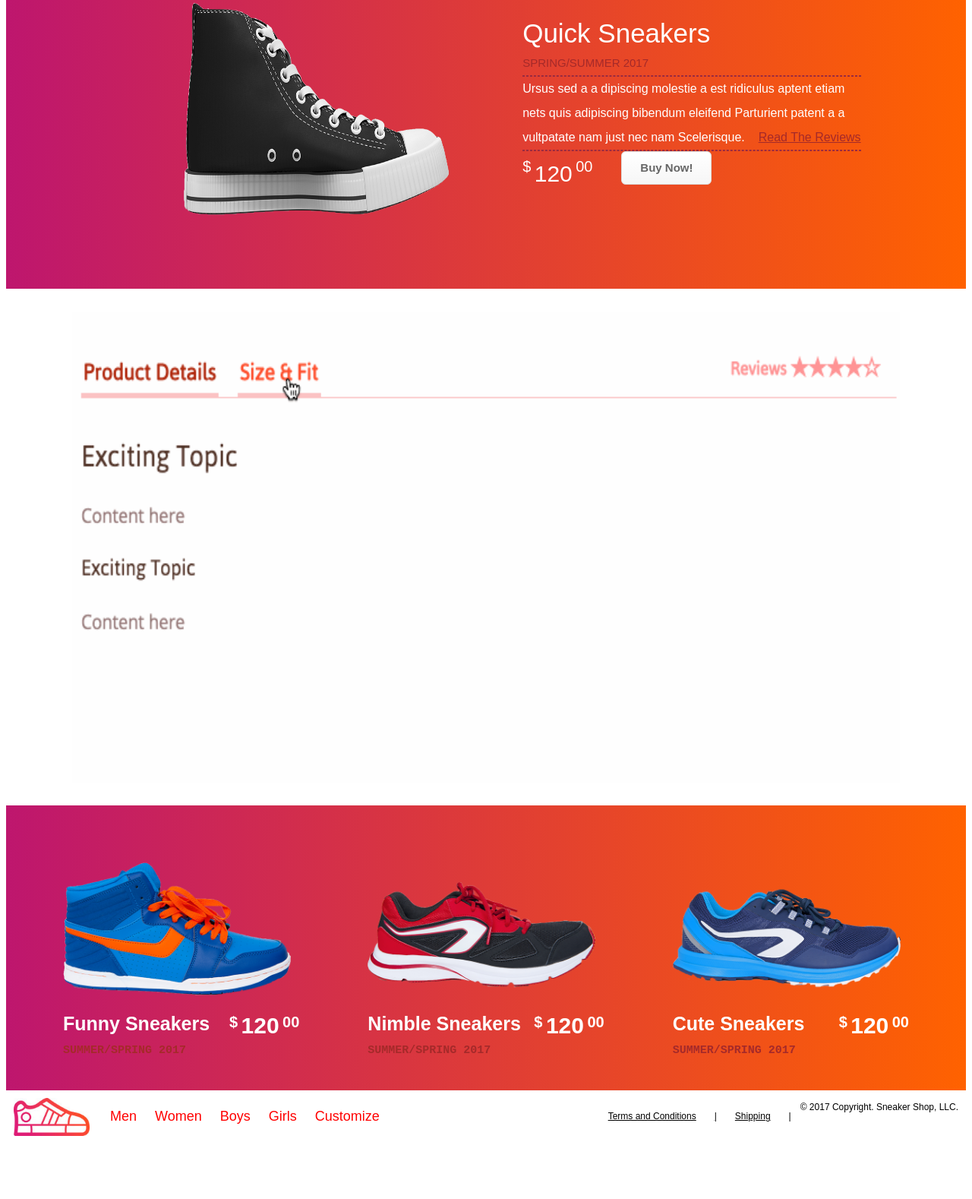
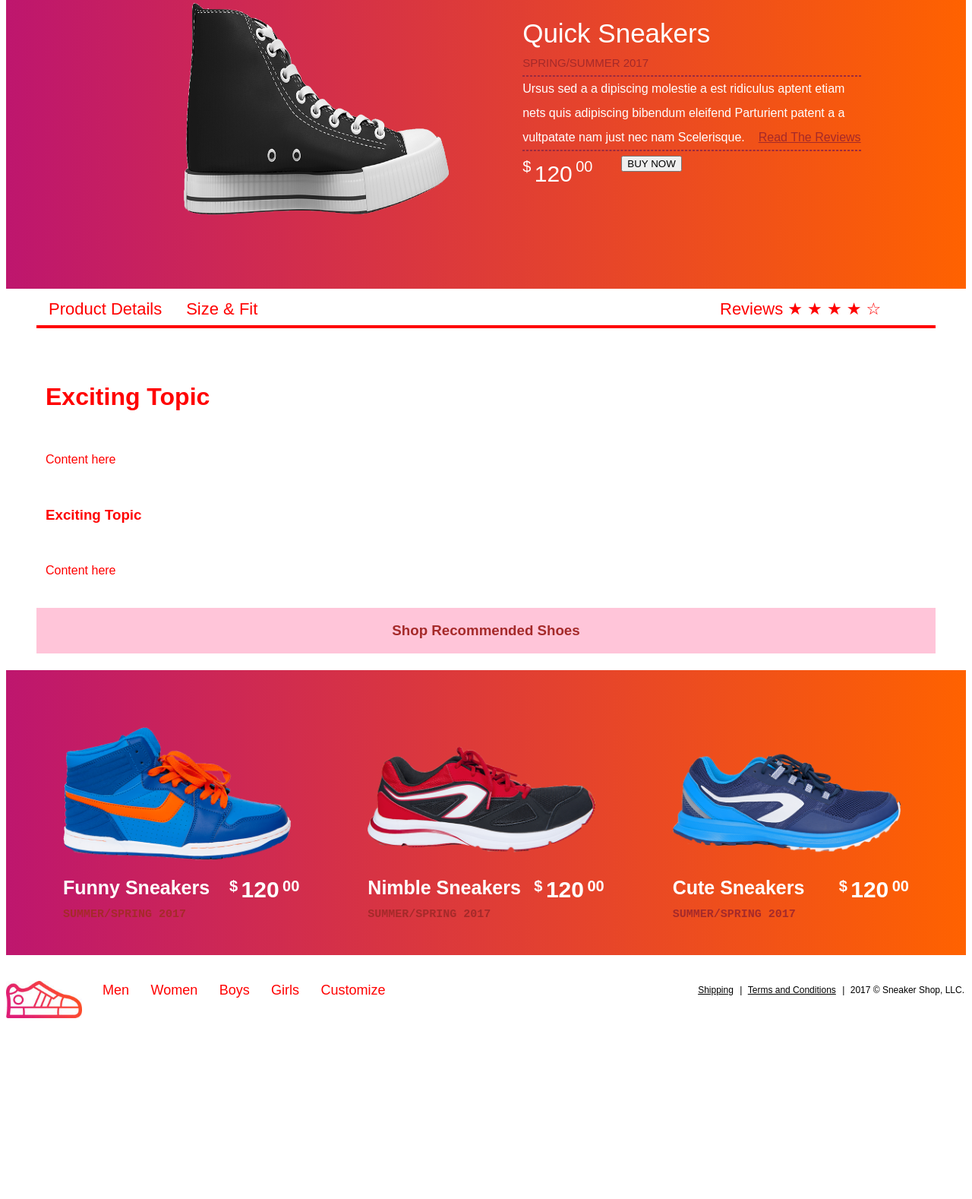
Before and after one commit to StevenSchwengel/Foundations, a plain HTML site: page index.html in a window 1280 px wide. Shown: the part 227-1805 px from the top of the page at 76% size. After the commit the page ends 1582 px from the top, so only its background shows below. Drawn offline with nearby package versions, Linux system fonts and the light colour scheme.

Commit message:
Updates to Assignments
Added header shopping cart for profiled shoe, tabbed item profile template, button changes, footer and other miscellaneous updates.

```diff
--- a/index.html
+++ b/index.html
@@ -21,7 +21,7 @@
 
     <div class="header-right">
       <img style="display:inline; float: left; margin:10px 5px 10px 5px;" src="day-1-cart.jpg" width="25" heigh="80">
-      <a href="#default" class="header.a">Shopping Cart (2) </a>
+      <a href="#default" class="header.a">Shopping Cart ( <span id="count"></span> ) </a>
     </div>
 
     <div class="header-right">
@@ -63,16 +63,78 @@
 
       <!-- There is probably a better way to do this, but I'm not sure on spacing between price and buy now button -->
               <span2 class="dollar"> &nbsp; &nbsp; </span2>
-              <a href="#" class="myButton"> Buy Now! </a>
+
+<!-- delete soon old buy button -->
+  <!--            <a href="#" class="myButton"> Buy Now! </a> -->
+             <a><button id="btn1"onclick="ChangeColor()">BUY NOW</button></a>
+
+        </div>
      </div>
-   </div>
+  </div>
+
+<!-- tabbed section -->
+
+
+<!-- Tab links -->
+
+<div class="container">
+  <div class="tab">
+    <button class="tablinks" onclick="openbox(event, 'Product')">Product Details</button>
+      <button class="tablinks" onclick="openbox(event, 'SizeAFit')">Size & Fit</button>
+ </div>
+ <div class="tabright">
+    <button class="tablinks" onclick="openbox(event, 'Reviews')">Reviews &#9733; &#9733; &#9733; &#9733; &#9734;</button>
   </div>
 
 
+</div>
 
-  <div class="centera">
-    <img src="day-6-tabbed-details.gif" height="680" width="1150">
-  </div>
+<div class="container">
+   <br>
+     <div class="linegosolid"></div>
+
+
+</div>
+
+
+<!-- </div> -->
+
+<br>
+<br>
+
+<!-- Tab content -->
+  <div id="Product" class="tabcontent">
+
+  <h1>Exciting Topic</h1>
+  <br>
+  <p>Content here</p>
+  <br>
+  <h3>Exciting Topic</h3>
+  <br>
+  <p>Content here</p>
+
+</div>
+
+<div id="SizeAFit" class="tabcontent">
+  <h3>Find Your Shoe Size & Fit</h3>
+  <br>
+  <p>Content here</p>
+</div>
+
+<div id="Reviews" class="tabcontent">
+  <h3>Reviews</h3>
+  <p> Don't take our word for it! Read what our customers have been saying about this product. We guarantee you won't be dissapointed in your purchase.</p>
+</div>
+
+<div class="containerbob">
+   <br>
+     <div class="shopothers">
+       <h3> Shop Recommended Shoes </h3>
+      </div>
+</div>
+
+
+
 
 
 
@@ -127,25 +189,72 @@
 
  </div>
 
-  <div class="footer">
-   <img style="float: left; margin: 0px 15px 15px 0px;" src="day-1-logo.jpg" width="100">
-   <a href="#default" class="header.a">Men</a>
-   <a href="#default" class="footer.a">Women</a>
-   <a href="#default" class="footer.a">Boys</a>
-   <a href="#default" class="footer.a">Girls</a>
-   <a href="#default" class="footer.a">Customize</a>
 
-  <div class="footer-right">
-   <aa href="#default" class="footer-right"> &copy; 2017 Copyright. Sneaker Shop, LLC.</aa>
-           <a href="#default" class="buyinfo"> | </a>
-     <a href="#default" class="buyinfo">Shipping</a>
-        <a href="#default" class="buyinfo"> | </a>
-      <a href="#default" class="buyinfo">Terms and Conditions</a>
-  </div>
-
-</div>
 
 </br>
 
+<p style="text-align:left;">
+  <img style="display:inline; float: left; margin: 0px 15px 15px 0px;" src="day-1-logo.jpg" width="100">
+   <aa href="#default" class="footera">Men</aa>
+   <aa href="#default" class="footera">Women</aa>
+   <aa href="#default" class="footera">Boys</aa>
+   <aa href="#default" class="footera">Girls</aa>
+   <aa href="#default" class="footera">Customize</aa>
+
+    <span style="float:right;">
+     <bb href="#default" class="buyinfo">Shipping</bb>
+     <a href="#default" class="copyrightinfo"> | </a>
+     <bb href="#default" class="buyinfo">Terms and Conditions</bb>
+     <a href="#default" class="copyrightinfo"> | </a>
+     <a href="#default" class="copyrightinfo">2017 &#169; Sneaker Shop, LLC.</a>
+   </span>
+</p>
+
+
 </body>
+
+<script
+    src="https://code.jquery.com/jquery-3.3.1.min.js"
+    integrity="sha256-FgpCb/KJQlLNfOu91ta32o/NMZxltwRo8QtmkMRdAu8="
+    crossorigin="anonymous"></script>
+
+<script type="text/javascript">
+    var clicks = 0;
+
+
+    openbox(event, 'Product');
+
+    function ChangeColor()
+    {
+         document.getElementById("btn1").style.backgroundColor = 'red';
+         document.getElementById("btn1").style.color = "white";
+         document.getElementById("btn1").innerHTML = 'ADDED TO CART';
+          clicks = clicks +1;
+         document.getElementById("count").innerHTML = clicks;
+      }
+
+      function openbox(evt, boxName) {
+        var i, tabcontent, tablinks;
+
+        // Get all elements with class="tabcontent" and hide them
+        tabcontent = document.getElementsByClassName("tabcontent");
+        for (i = 0; i < tabcontent.length; i++) {
+          tabcontent[i].style.display = "none";
+        }
+
+        // Get all elements with class="tablinks" and remove the class "active"
+        tablinks = document.getElementsByClassName("tablinks");
+        for (i = 0; i < tablinks.length; i++) {
+          tablinks[i].className = tablinks[i].className.replace(" active", "");
+        }
+
+        // Show the current tab, and add an "active" class to the button that opened the tab
+        document.getElementById(boxName).style.display = "block";
+        evt.currentTarget.className += " active";
+      }
+
+</script>
+
+
+
 </html>
--- a/style.css
+++ b/style.css
@@ -38,31 +38,65 @@ vertical-align: top;
   color: white;
 }
 
-.myButton {
-	box-shadow:inset 0px 1px 0px 0px #ffffff;
-	background:linear-gradient(to bottom, #f9f9f9 5%, #e9e9e9 100%);
-	background-color:#f9f9f9;
-	border-radius:6px;
-	border:1px solid #dcdcdc;
-	display:inline-block;
-	cursor:pointer;
-	color:#666666;
-	font-family:Arial;
-	font-size:15px;
-	font-weight:bold;
-	padding:6px 24px;
-	text-decoration:none;
-	text-shadow:0px 1px 0px #ffffff;
-}
-.myButton:hover {
-	background:linear-gradient(to bottom, #e9e9e9 5%, #f9f9f9 100%);
-	background-color:#e9e9e9;
-}
-.myButton:active {
-	position:relative;
-	top:1px;
+/* buy button section */
+
+.buttona {
+    background-color: #4CAF50;
+    color: red;
+    padding: 32px 32px;
+    text-align: center;
+    text-decoration: none;
+    display: inline-block;
+    font-size: 60px;
+    margin: 100px 100px;
+
+    /* rounding corners of button */
+    border-radius: 12px;
+
+    -webkit-transition-duration: 0.4s;  Safari
+    transition-duration: 0.4s;
+    cursor: pointer;
+    width: 250;
+    height: 100;
+
+    /*    */
+    border: none;
+
+
+  }
+
+  .buttonb {
+      background-color: #4CAF50;
+      color: red;
+      padding: 32px 32px;
+      text-align: center;
+      text-decoration: none;
+      display: inline-block;
+      font-size: 60px;
+      margin: 100px 100px;
+
+      /* rounding corners of button */
+      border-radius: 12px;
+
+
+      -webkit-transition-duration: 0.4s;  Safari
+      transition-duration: 0.4s;
+      cursor: pointer;
+      width: 250;
+      height: 100;
+    }
+
+
+btn1 {
+  color:white;
+  font-weight:bold;
 }
 
+
+btn1:hover {
+    background-color: #070d0f;
+    font-weight:bold;
+  }
 
 
 .header {
@@ -96,6 +130,148 @@ vertical-align: top;
   background-image: linear-gradient(to right, #be166e , #ff6200);
   color: white;
 }
+
+
+
+.container
+{
+ flex-direction: column;
+ height: 30px;
+ margin-left: 40px;
+ margin-right: 40px;
+
+}
+
+.containerbob
+{
+ flex-direction: column;
+ margin-left: 40px;
+ margin-right: 40px;
+ height: 100px;
+ align-items: center;
+ justify-content: center;
+}
+
+
+.linego {
+ border-style: solid;
+
+/* color: #9A2A40; */
+ color: ffc5d9;
+ padding-bottom: 20;
+ border-width: 2px;
+ border-spacing: 40px;
+ line-height: 3;
+}
+
+.shopothers {
+ background-color: #ffc5d9;
+ line-height: 3;
+ height: 60px;
+ display: flex;
+ align-items: center;
+ justify-content: center;
+}
+
+.shopothers h3 {
+  color: brown;
+}
+
+.tab {
+  font-size: 25px;
+  float: left;
+/*  overflow: hidden; */
+/*  border: 1px solid #ccc;
+  background-color: #f1f1f1; */
+
+}
+
+.tabright {
+  float: right;
+    font-size: 25px;
+/*  overflow: hidden; */
+
+   height: 100px;
+   width: 300px;
+   font-size: 22px;
+/*  border: 1px solid #ccc; */
+/*  background-color: #f1f1f1; */
+
+}
+
+/* Style the buttons that are used to open the tab content */
+.tab button {
+  background-color: inherit;
+  float: left;
+  border: none;
+  outline: none;
+  cursor: pointer;
+  padding: 14px 16px;
+  font-size: 22px;
+/*  transition: 0.3s;
+    color: red; */
+}
+
+.tabright button {
+  background-color: inherit;
+  float: left;
+  border: none;
+  outline: none;
+  cursor: pointer;
+  padding: 14px 16px;
+    font-size: 22px;
+/*  transition: 0.3s;
+    color: red; */
+
+}
+
+/* Change background color of buttons on hover */
+.tab button:hover {
+ text-decoration: underline;
+/*  background-color: #ddd; */
+}
+
+/* test block */
+.tabright button:hover {
+ text-decoration: underline;
+}
+
+
+/* Create an active/current tablink class */
+.tab button.active {
+/*  background-color: #ccc; */
+}
+
+
+
+
+/* Style the tab content */
+.tabcontent {
+  display: none;
+  padding: 6px 12px;
+  margin-left: 40px;
+  margin-right: 40px;
+  height: auto;
+/*  border: 1px solid #ccc;
+  border-top: none; */
+}
+
+.tabcontent h1, h3, p {
+  color: red;
+}
+
+/*
+.tablinks button {
+  color: red;
+}
+*/
+
+
+.tablinks {
+  color: red;
+}
+
+
 
 .flex-container-sec1 {
   display: flex;
@@ -244,6 +420,11 @@ font-size: 15px;
  line-height: 2;
 }
 
+
+.linegosolid {
+    border: 2px solid red;
+}
+
 .brow {
     color:brown;
     float:right;
@@ -251,68 +432,49 @@ font-size: 15px;
 }
 
 
-.centera img {
-  display: block;
-  padding: 30px;
-  margin-left: auto;
-  margin-right: auto;
-}
-
 .footer {
   background-color: #FFFFFF;
   padding: 10px;
   height: 140px;
 }
 
-/*
-.buyinfo {
- text-decoration: underline;
- color:brown;
+bb {
+  text-decoration: underline;
 }
 
-.bob {
-   text-decoration: none;
-   color:green;
+aa:hover {
+  text-decoration: underline;
 }
-*/
 
-/*
-.copo{
- color:green;
- text-decoration: none;
- }
-*/
-
-
-.footer a{
-  float: left;
+.footera {
   color: red;
-  text-align: center;
   padding: 12px;
-  text-decoration: none;
   font-size: 18px;
   line-height: 25px;
   border-radius: 4px;
 }
 
-.footer a:hover {
-  text-decoration: underline;
+
+.footera aa: {
+  text-decoration: none;
 }
 
-.footer-right a {
-    float: right;
-    text-align: center;
+
+
+.buyinfo {
+  color: black;
+  padding: 2px;
   text-decoration: underline;
   font-size: 12px;
-    line-height: 25px;
-  color: black;
+  line-height: 25px;
+  border-radius: 4px;
 }
 
-.footer-right aa {
-    float: right;
-    text-align: center;
+.copyrightinfo {
+  color: black;
+  padding: 2px;
   text-decoration: none;
   font-size: 12px;
-    line-height: 25px;
-  color: black;
+  line-height: 25px;
+  border-radius: 4px;
 }
```
Also changed, not shown: 1 other file.
